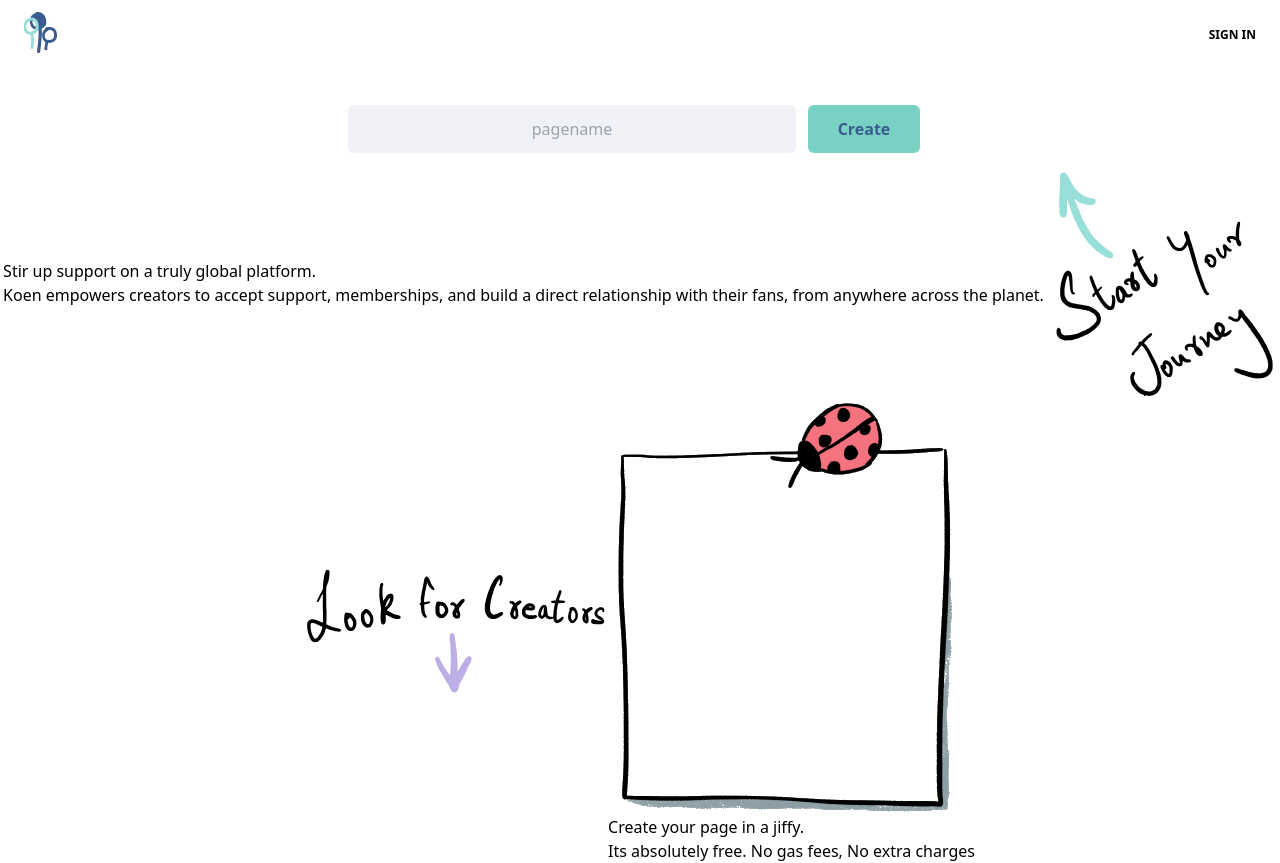
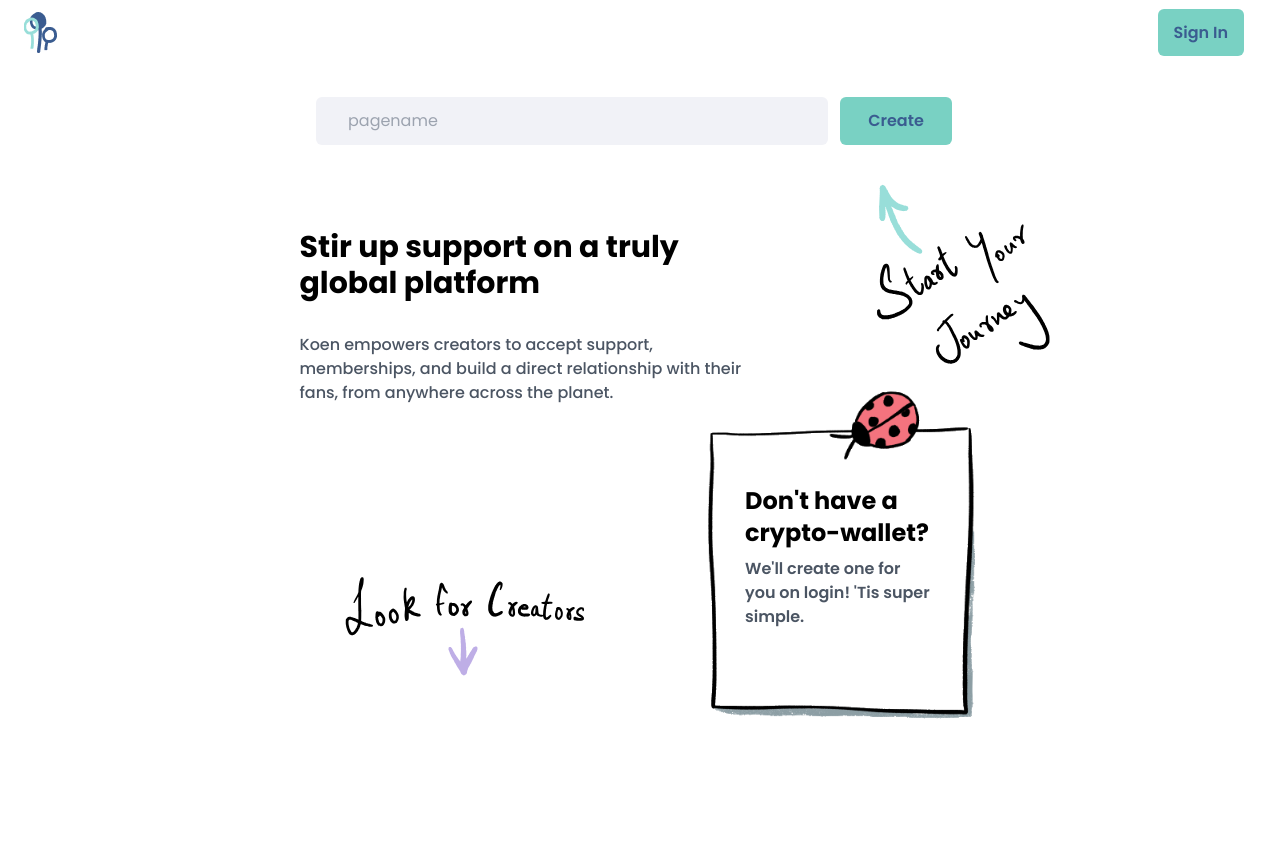
Before and after one commit to cryptopatron/web-app, a React (Create React App) app: page / in a window 1280 px wide. After the commit the page ends 800 px from the top, so only its background shows below. Built offline with nearby package versions, Linux system fonts and the light colour scheme.

Commit message:
landing-page-superfic

```diff
--- a/package.json
+++ b/package.json
@@ -15,6 +15,7 @@
     "@types/react": "^17.0.11",
     "@types/react-dom": "^17.0.8",
     "@types/react-router-dom": "^5.1.7",
+    "build-css": "^0.2.0",
     "node-sass": "^6.0.1",
     "react": "^17.0.2",
     "react-dom": "^17.0.2",
--- a/public/index.html
+++ b/public/index.html
@@ -1,20 +1,25 @@
 <!DOCTYPE html>
 <html lang="en">
-  <head>
+
+<head>
     <meta charset="utf-8" />
     <link rel="icon" href="%PUBLIC_URL%/favicon.ico" />
     <meta name="viewport" content="width=device-width, initial-scale=1" />
     <meta name="theme-color" content="#000000" />
-    <meta
-      name="description"
-      content="Web site created using create-react-app"
-    />
+    <meta name="description" content="Web site created using create-react-app" />
     <link rel="apple-touch-icon" href="%PUBLIC_URL%/logo192.png" />
+    <link rel="preconnect" href="https://fonts.googleapis.com">
+    <link rel="preconnect" href="https://fonts.gstatic.com" crossorigin>
     <!--
       manifest.json provides metadata used when your web app is installed on a
       user's mobile device or desktop. See https://developers.google.com/web/fundamentals/web-app-manifest/
     -->
     <link rel="manifest" href="%PUBLIC_URL%/manifest.json" />
+    <link rel="preconnect" href="https://fonts.googleapis.com">
+    <link rel="preconnect" href="https://fonts.gstatic.com" crossorigin>
+    <link
+        href="https://fonts.googleapis.com/css2?family=Poppins:ital,wght@0,300;0,400;0,500;0,600;0,700;0,800;0,900;1,300;1,400;1,500;1,600;1,700;1,800;1,900&display=swap"
+        rel="stylesheet">
     <!--
       Notice the use of %PUBLIC_URL% in the tags above.
       It will be replaced with the URL of the `public` folder during the build.
@@ -25,8 +30,10 @@
       Learn how to configure a non-root public URL by running `npm run build`.
     -->
     <title>React App</title>
-  </head>
-  <body>
+</head>
+
+
+<body class="font-body">
     <noscript>You need to enable JavaScript to run this app.</noscript>
     <div id="root"></div>
     <!--
@@ -39,5 +46,6 @@
       To begin the development, run `npm start` or `yarn start`.
       To create a production bundle, use `npm run build` or `yarn build`.
     -->
-  </body>
+</body>
+
 </html>
--- a/src/pages/landing-page/components/navbar/index.tsx
+++ b/src/pages/landing-page/components/navbar/index.tsx
@@ -21,7 +21,7 @@ export default function NavbarComponent(){
                 <ul className="ml-auto">
                   <li className="nav-item">
                     <a
-                      className="items-center text-xs uppercase font-bold text-black hover:opacity-75"
+                      className="btn-primary"
                       href="#pablo"
                     >
                       <span>Sign In</span>
--- a/src/pages/landing-page/index.tsx
+++ b/src/pages/landing-page/index.tsx
@@ -13,45 +13,43 @@ export default function LandingPage() {
     return (
         <div>
             <NavbarComponent />
-            {/* Navbar goes here */}
 
-            <div className="container mx-auto">
+            <div className="container mx-auto px-6">
 
-                <form className="flex flex-col md:flex-row  justify-center items-center mt-7">
+                <form className="flex flex-col md:flex-row justify-center items-center mt-5">
 
-                    <input className="input-primary w-3/5 md:w-3/5 max-w-md text-center" type="text" aria-label="Enter your pagename" placeholder="pagename" />
+                    <input className="input-primary w-full sm:w-4/5 md:w-3/5 max-w-lg text-center md:text-left md: pl-8" type="text" aria-label="Enter your pagename" placeholder="pagename" />
 
-                    <button className="btn-primary w-3/5 md:w-28 " type="submit">Create</button>
+                    <button className="btn-primary w-full sm:w-4/5 md:w-28" type="submit">Create</button>
 
                 </form>
 
                 <div className="flex flex-col md:flex-row justify-center items-center">
 
-                    <div className=" order-first md:order-last ">
-                        <img src={ImageStartJourney} alt="start journey" />
+                    <div className="flex order-first md:order-last justify-center ">
+                        <img className=" w-4/5 transform translate-x-14 lg:translate-x-24 " src={ImageStartJourney} alt="start journey" />
                     </div>
 
-                    <div className="">
-                        <h2> Stir up support on a truly global platform. </h2>
-                        <p className="">Koen empowers creators to accept support,
+                    <div className="max-w-md transform md:translate-y-8 text-center md:text-left">
+                        <h1 className="mt-10"> Stir up support on a truly global platform </h1>
+                        <p className="my-4 md:mt-8 font-medium text-gray-600">Koen empowers creators to accept support,
                             memberships, and build a direct relationship with their fans, from anywhere across the planet.</p>
                     </div>
                 </div>
 
                 <div className="flex flex-col md:flex-row justify-center items-center">
                     <div className="order-first md:order-last">
-                        <div className="ladybird mx-auto">
-                            <img src={ImageLadyBird} className="img-responsive" />
-                            <div className="">
-
-                                <h3> Create your page in a jiffy. </h3>
-                                <p> Its absolutely free. No gas fees, No extra charges </p>
+                        <div className="flex relative justify-center transform lg:translate-x-12">
+                            <img className=" w-4/5" src={ImageLadyBird} alt="lady bird" />
+                            <div className="absolute inset-20 sm:top-24 z-10 ">
+                                <h2 className=""> Don't have a crypto-wallet? </h2>
+                                <p className="mt-2 font-semibold text-gray-600"> We'll create one for you on login! 'Tis super simple.</p>
                             </div>
                         </div>
                     </div>
 
-                    <div className="col look-for-creator">
-                        <img src={ImageLookForCreators} />
+                    <div className="flex justify-center">
+                        <img className="w-4/5 mt-4 transform md:translate-y-16" src={ImageLookForCreators} alt="look for creators" />
                     </div>
 
                 </div>
--- a/src/styles/tailwind.css
+++ b/src/styles/tailwind.css
@@ -1,3 +1,5 @@
+@import url('https://fonts.googleapis.com/css2?family=Poppins:ital,wght@0,300;0,400;0,500;0,600;0,700;0,800;0,900;1,300;1,400;1,500;1,600;1,700;1,800;1,900&display=swap');
+
 @tailwind base;
 @tailwind components;
 @tailwind utilities;
@@ -10,3 +12,15 @@
         @apply py-3 px-4 bg-graywhite-100 rounded-md focus:outline-none focus:ring-2 focus:ring-primary-light focus:border-transparent;
     }
   }
+
+  @layer base {
+    h1 {
+      @apply text-3xl font-bold;
+    }
+    h2 {
+      @apply text-2xl font-bold;
+    }
+    h3 {
+      @apply text-xl font-bold;
+    }
+  }
--- a/tailwind.config.js
+++ b/tailwind.config.js
@@ -2,7 +2,13 @@ module.exports = {
     purge: ['./src/**/*.{js,jsx,ts,tsx}', './public/index.html'],
     darkMode: false, // or 'media' or 'class'
     theme: {
+
         extend: {
+
+            fontFamily:{
+                body: ['Poppins', 'sans-serif']
+            },
+
             colors: {
                 transparent: 'transparent',
                 current: 'currentColor',
@@ -22,6 +28,9 @@ module.exports = {
                     DEFAULT: '#f1f2f7',
                     60: '#F6F6F6',
                 }
+            },
+            screens: {
+                'xxs': '360px',
             }
         },
     },
```
Also changed, not shown: 1 other file (tests, documents, lock files or other folders). Lines whose indentation alone changed are shown as unchanged.
